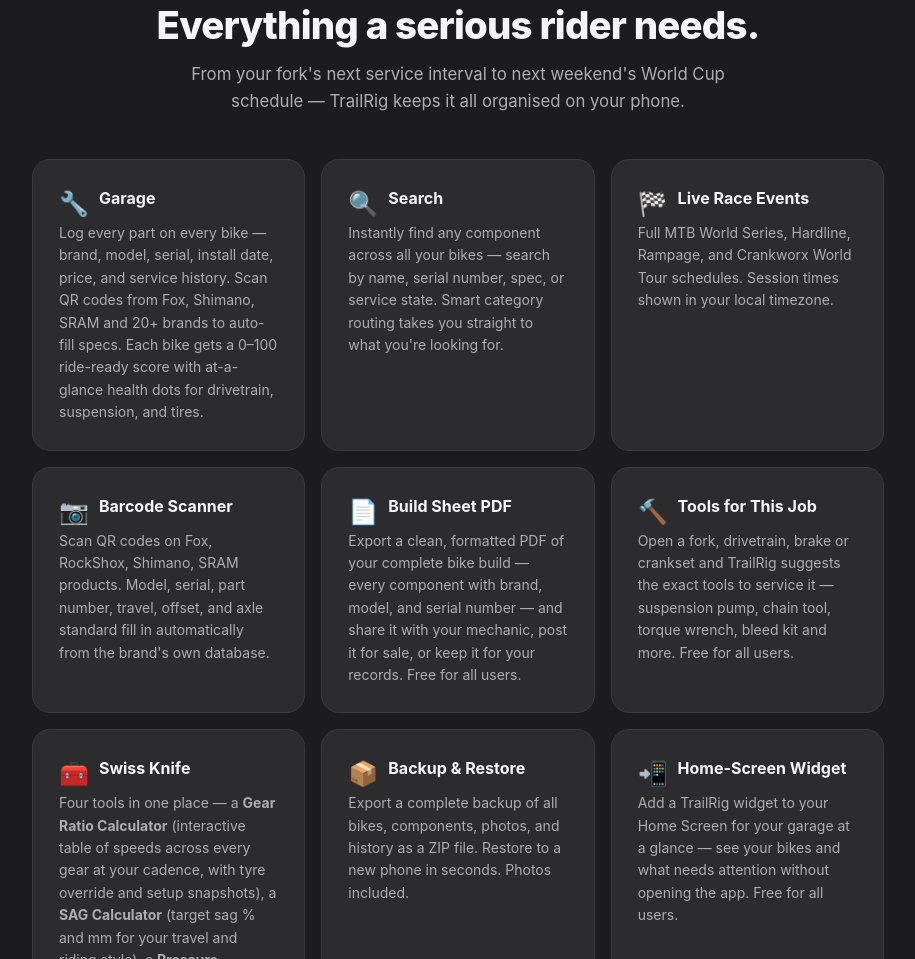
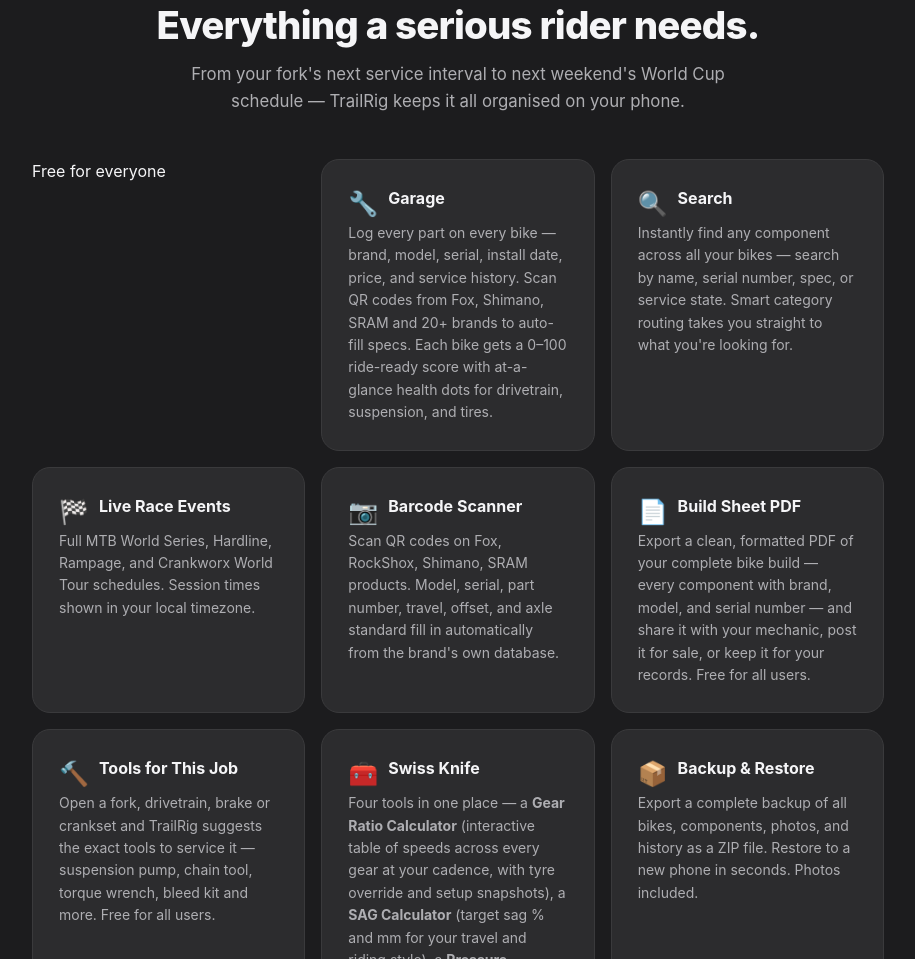
Before and after one commit to Pro1eZ/Sites, a plain HTML site: page index.html in a window 1280 px wide. Shown: the part 1613-2572 px from the top of the page, without its empty margins (182-1097 px from the left). Drawn offline with Linux system fonts and the light colour scheme.

Commit message:
restore Free for everyone label, fix first-of-type margin

```diff
--- a/index.html
+++ b/index.html
@@ -499,6 +499,7 @@
             background: var(--border);
         }
         .feature-section-label:first-child { margin-top: 0; }
+        .feature-grid > .feature-section-label:first-of-type { margin-top: 0; }
 
         /* PRO CTA BUTTON (replaces inline style) */
         .btn-pro-cta {
@@ -604,6 +605,7 @@
     <p class="lead">From your fork's next service interval to next weekend's World Cup schedule — TrailRig keeps it all organised on your phone.</p>
 
     <div class="feature-grid">
+        <div class="feature-section-label">Free for everyone</div>
         <!-- Free features -->
         <div class="feature-card">
             <div class="feature-icon">🔧</div>
```
